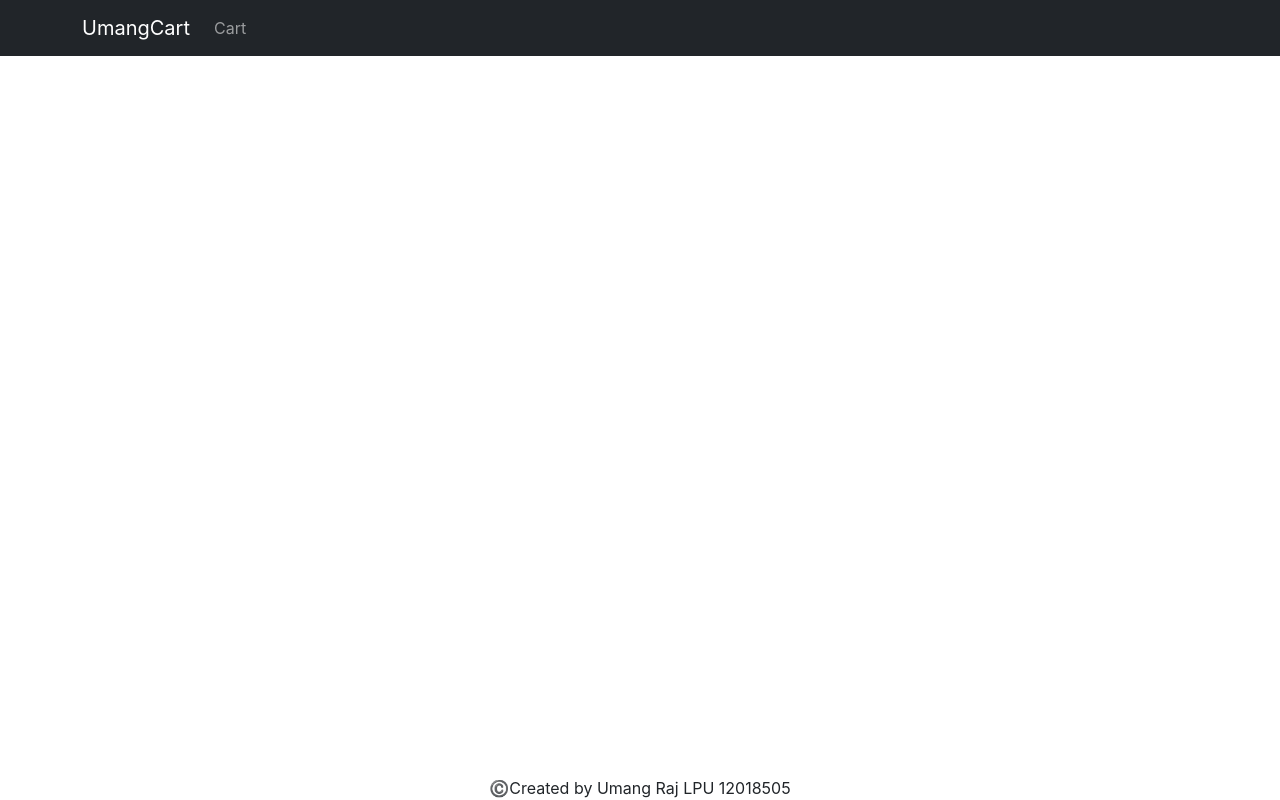
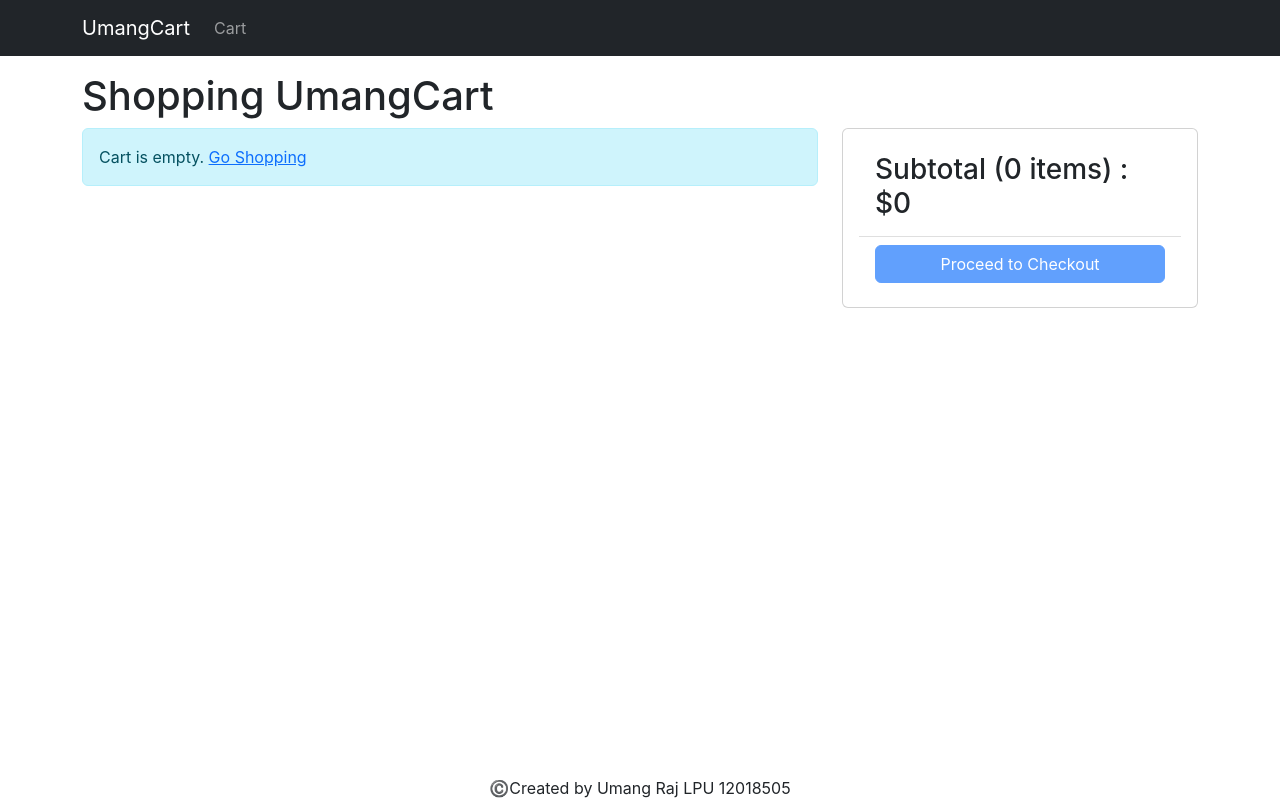
Before and after one commit to Umang7725/mern--eCommerce-Website, a React (Create React App) app in the folder UmangCart/frontend/: page /cart in a window 1280 px wide. Built offline with nearby package versions, Linux system fonts and the light colour scheme.

Commit message:
Day-16 create a cart screen

```diff
--- a/UmangCart/frontend/src/App.js
+++ b/UmangCart/frontend/src/App.js
@@ -12,6 +12,7 @@
 import {LinkContainer} from 'react-router-bootstrap';
 import { useContext } from 'react';
 import { Store } from './Store';
+import CartScreen from './screens/CartScreen';
 
 
 function App() {
@@ -44,6 +45,7 @@
         <Container className='mt-3'>
         <Routes>
           <Route path='/product/:slug' element ={<ProductScreen/>} />
+          <Route path="/cart" element={<CartScreen />} />
           <Route path='/' element={<HomeScreen/>} />
         </Routes>
         </Container>
--- a/UmangCart/frontend/src/index.css
+++ b/UmangCart/frontend/src/index.css
@@ -62,3 +62,7 @@
 .img-large{
   max-width:100%;
 }
+
+.img-thumbnail {
+  height: 80px;
+}
--- /dev/null
+++ b/UmangCart/frontend/src/screens/CartScreen.jsx
@@ -0,0 +1,96 @@
+import { useContext } from 'react';
+import { Store } from '../Store';
+import { Helmet } from 'react-helmet-async';
+import Row from 'react-bootstrap/Row';
+import Col from 'react-bootstrap/Col';
+import MessageBox from '../components/MessageBox';
+import ListGroup from 'react-bootstrap/ListGroup';
+import Button from 'react-bootstrap/Button';
+import Card from 'react-bootstrap/Card';
+import { Link } from 'react-router-dom';
+
+export default function CartScreen() {
+  const { state, dispatch:ctxDispatch } = useContext(Store);
+  const {
+    cart: { cartItems },
+  } = state;
+
+  return (
+    <div>
+      <Helmet>
+        <title>Shopping UmangCart</title>
+      </Helmet>
+      <h1>Shopping UmangCart</h1>
+      <Row>
+        <Col md={8}>
+          {cartItems.length === 0 ? (
+            <MessageBox>
+              Cart is empty. <Link to="/">Go Shopping</Link>
+            </MessageBox>
+          ) : (
+            <ListGroup>
+              {cartItems.map((item) => (
+                <ListGroup.Item key={item._id}>
+                  <Row className="align-items-center">
+                    <Col md={4}>
+                      <img
+                        src={item.image}
+                        alt={item.name}
+                        className="img-fluid rounded img-thumbnail"
+                      ></img>{' '}
+                      <Link to={`/product/${item.slug}`}>{item.name}</Link>
+                    </Col>
+                    <Col md={3}>
+                      <Button variant="light" disabled={item.quantity === 1}>
+                        <i className="fas fa-minus-circle"></i>
+                      </Button>{' '}
+                      <span>{item.quantity}</span>{' '}
+                      <Button
+                        variant="light"
+                        disabled={item.quantity === item.countInStock}
+                      >
+                        <i className="fas fa-plus-circle"></i>
+                      </Button>
+                    </Col>
+                    <Col md={3}>${item.price}</Col>
+                    <Col md={2}>
+                      <Button variant="light">
+                        <i className="fas fa-trash"></i>
+                      </Button>
+                    </Col>
+                  </Row>
+                </ListGroup.Item>
+              ))}
+            </ListGroup>
+          )}
+        </Col>
+        <Col md={4}>
+          <Card>
+            <Card.Body>
+              <ListGroup variant="flush">
+                <ListGroup.Item>
+                  <h3>
+                    Subtotal ({cartItems.reduce((a, c) => a + c.quantity, 0)}{' '}
+                    items) : $
+                    {cartItems.reduce((a, c) => a + c.price * c.quantity, 0)}
+                  </h3>
+                </ListGroup.Item>
+                <ListGroup.Item>
+                  <div className="d-grid">
+                    <Button
+                      type="button"
+                      variant="primary"
+                      disabled={cartItems.length === 0}
+                    >
+                      Proceed to Checkout
+                    </Button>
+                  </div>
+                </ListGroup.Item>
+              </ListGroup>
+            </Card.Body>
+          </Card>
+        </Col>
+      </Row>
+    </div>
+  );
+}
--- a/UmangCart/frontend/src/screens/ProductScreen.jsx
+++ b/UmangCart/frontend/src/screens/ProductScreen.jsx
@@ -1,6 +1,7 @@
 import axios from "axios";
 import { useContext, useEffect, useReducer } from "react";
-import { useParams } from "react-router-dom"; //Parameter Hook is used here
+import {useNavigate, useParams } from "react-router-dom"; //Parameter Hook is used here
+
 import Row from "react-bootstrap/Row";
 import Col from "react-bootstrap/Col";
 import ListGroup from "react-bootstrap/ListGroup"
@@ -31,6 +32,8 @@
 };
 
 function ProductScreen(){
+
+      const navigate = useNavigate();
       const params = useParams();
       const {slug} = params;
       // function HomeScreen() {
@@ -69,6 +72,7 @@
             type: 'CART_ADD_ITEM',
             payload: { ...product, quantity},
           });
+          navigate('/cart');
         };
 
 
```
Also changed, not shown: 1 other file (tests, documents, lock files or other folders).
